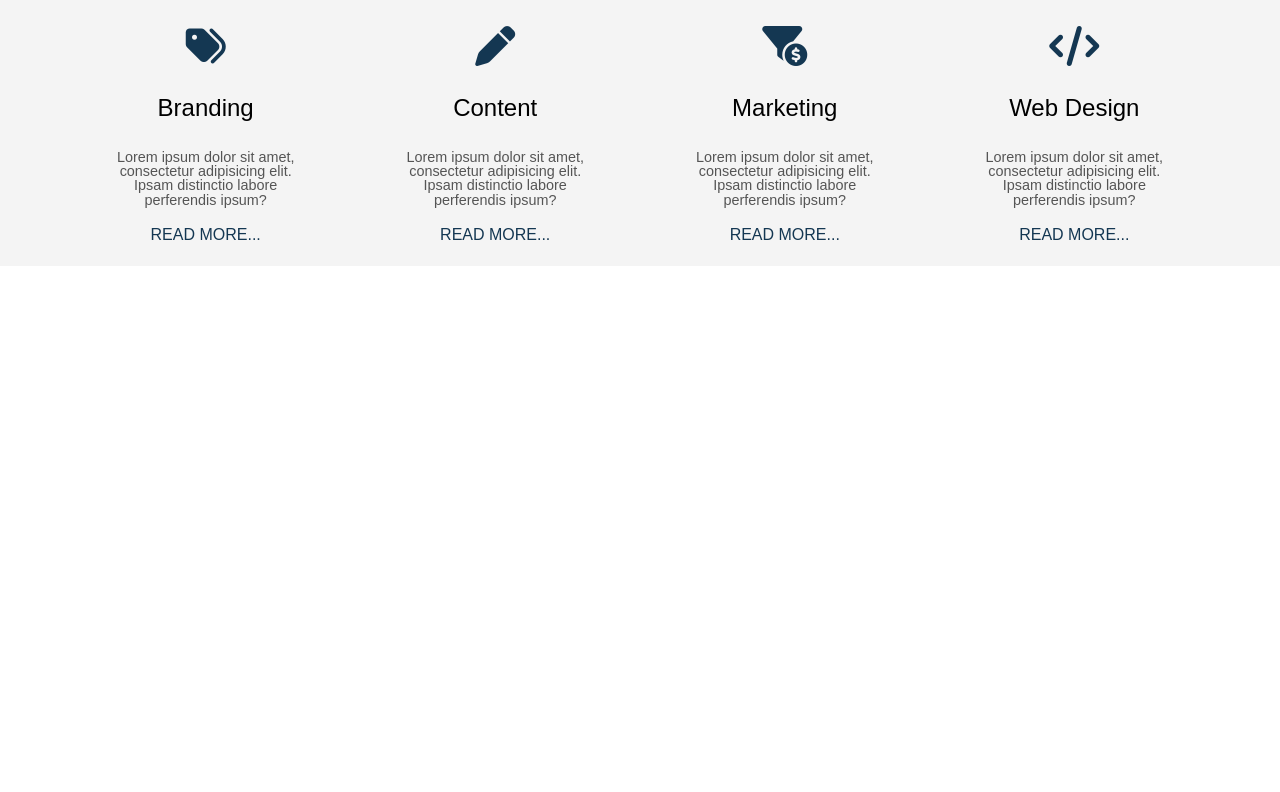
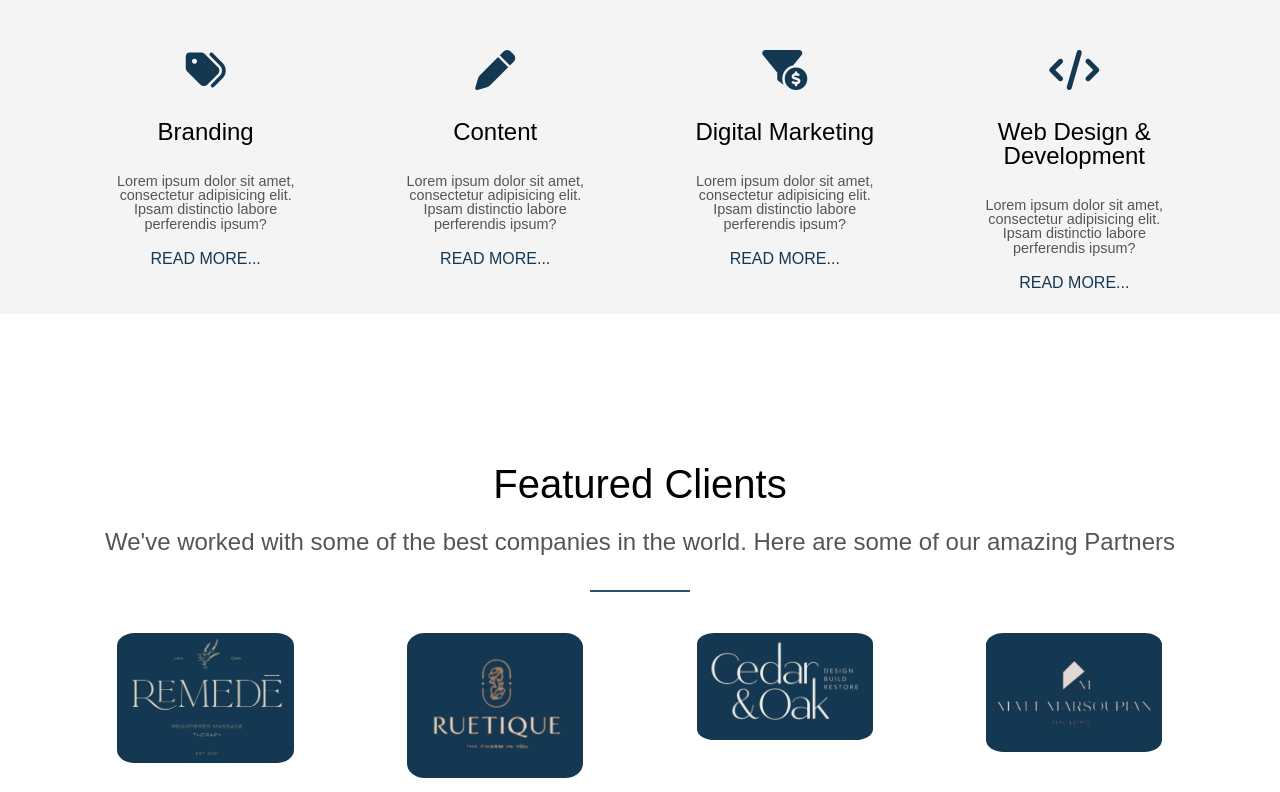
Before and after one commit to Tekmu/Larq, a plain HTML site: page index.html in a window 1280 px wide. Shown: the part 2223-3015 px from the top of the page. Before the commit the page ends 2489 px from the top, so only its background shows below. Drawn offline with Linux system fonts and the light colour scheme.

Commit message:
Add client logos

```diff
--- a/assets/css/style.css
+++ b/assets/css/style.css
@@ -228,6 +228,7 @@ h2 {
   color: #555;
   font-weight: 300;
   margin-bottom: 30px;
+  line-height: 1.5;
 }
 
 .section-sub-heading:after {
@@ -325,3 +326,15 @@ h2 {
   text-transform: uppercase;
   text-decoration: none;
 }
+
+/*** PARTNERS SECTION ***/
+.partners-section {
+  text-align: center;
+}
+
+.partner-logo {
+  width: 65%;
+  height: auto;
+  border-radius: 10%;
+  background-color: #143752;
+}
--- a/index.html
+++ b/index.html
@@ -132,7 +132,7 @@
         </div>
         <div class="col span_1_of_4 service-box">
           <i class="fas fa-funnel-dollar big-icon"></i>
-          <h4 class="service-heading">Marketing</h4>
+          <h4 class="service-heading">Digital Marketing</h4>
           <p class="service-para">
             Lorem ipsum dolor sit amet, consectetur adipisicing elit. Ipsam
             distinctio labore perferendis ipsum?
@@ -141,7 +141,7 @@
         </div>
         <div class="col span_1_of_4 service-box">
           <i class="fas fa-code big-icon"></i>
-          <h4 class="service-heading">Web Design</h4>
+          <h4 class="service-heading">Web Design & Development</h4>
           <p class="service-para">
             Lorem ipsum dolor sit amet, consectetur adipisicing elit. Ipsam
             distinctio labore perferendis ipsum?
@@ -150,6 +150,29 @@
         </div>
       </div>
     </section>
+    <section class="partners-section">
+      <div class="row">
+        <h2 class="section-heading">Featured Clients</h2>
+        <h3 class="section-sub-heading">
+          We've worked with some of the best companies in the world. Here are
+          some of our amazing Partners
+        </h3>
+      </div>
+      <div class="row">
+        <div class="col span_1_of_4">
+          <img class="partner-logo" src="assets/img/client-logo-1.png" alt="" />
+        </div>
+        <div class="col span_1_of_4">
+          <img class="partner-logo" src="assets/img/client-logo-2.png" alt="" />
+        </div>
+        <div class="col span_1_of_4">
+          <img class="partner-logo" src="assets/img/client-logo-3.png" alt="" />
+        </div>
+        <div class="col span_1_of_4">
+          <img class="partner-logo" src="assets/img/client-logo-4.png" alt="" />
+        </div>
+      </div>
+    </section>
     <footer></footer>
   </body>
 </html>
```
Also changed, not shown: assets/img/New folder/client-logo-1.png (added), assets/img/New folder/client-logo-2.png (added), assets/img/New folder/client-logo-3.png (added), assets/img/New folder/client-logo-4.png (added), assets/img/Pinterest (4).png (added), assets/img/Pinterest (6).png (added), assets/img/Pinterest (7).png (added), assets/img/Pinterest (8).png (added), assets/img/client-logo-1.png (added), assets/img/client-logo-2.png (added), assets/img/client-logo-3.png (added), assets/img/client-logo-4.png (added).
